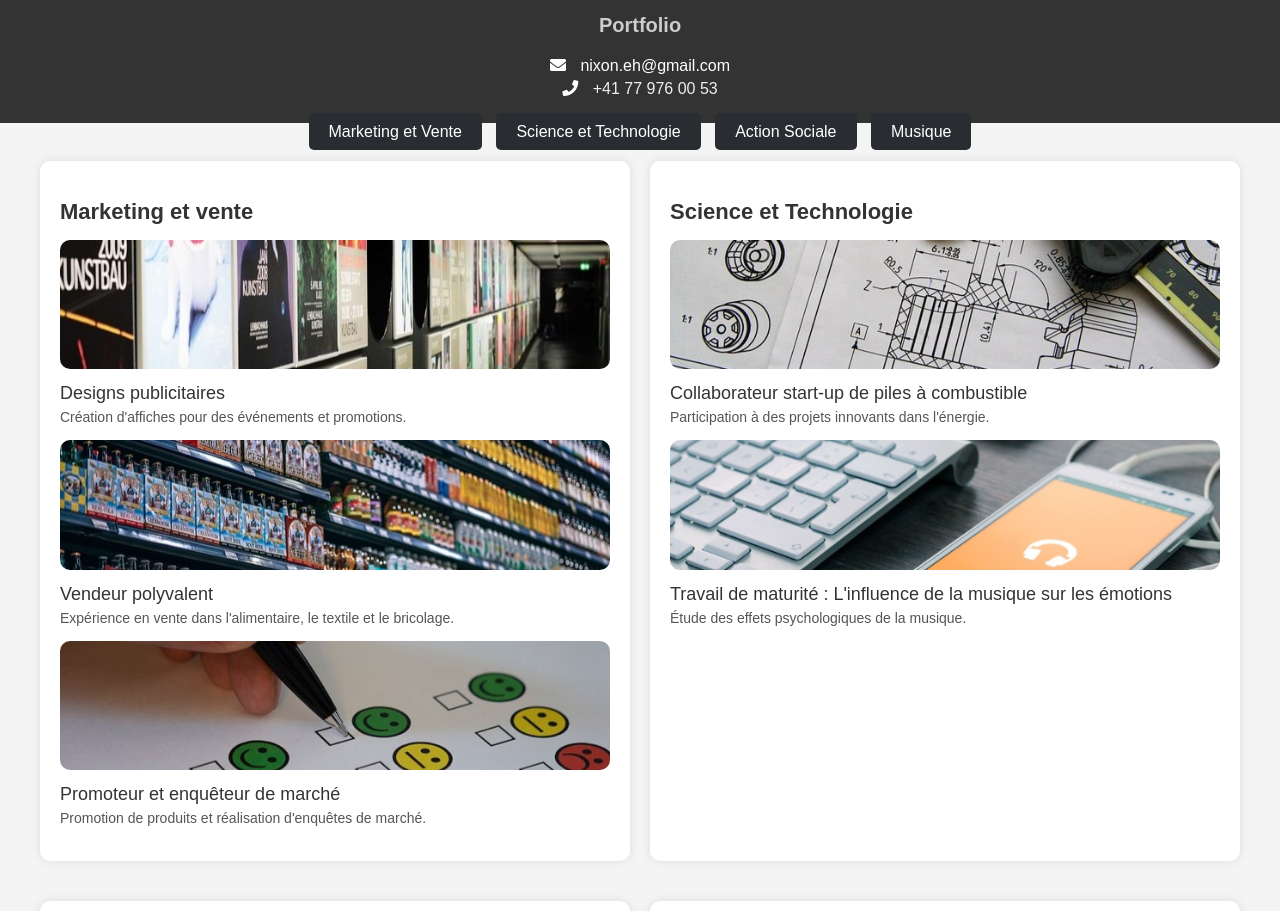
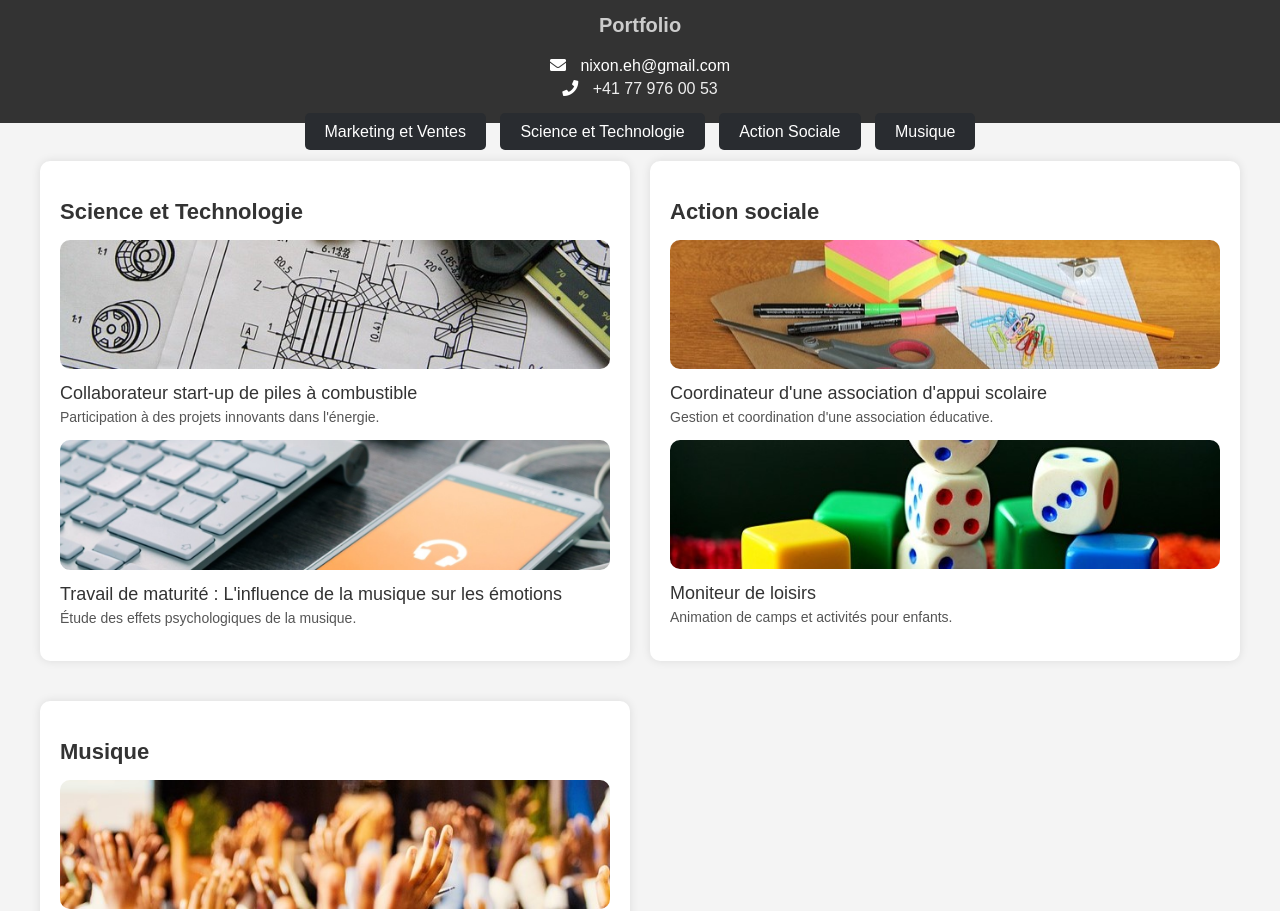
Before and after one commit to nestupinanherrera/my-portfolio, a plain HTML site: page index.html in a window 1280 px wide. Shown: the part 81-992 px from the top of the page. Drawn offline with Linux system fonts and the light colour scheme.

Commit message:
ventes changement test

```diff
--- a/index.html
+++ b/index.html
@@ -27,7 +27,7 @@
     </header>
     <!-- Boutons de navigation -->
     <div class="nav-categories">
-        <a href="#marketing" class="nav-btn">Marketing et Vente</a>
+        <a href="#marketing" class="nav-btn">Marketing et Ventes</a>
         <a href="#science" class="nav-btn">Science et Technologie</a>
         <a href="#social" class="nav-btn">Action Sociale</a>
         <a href="#music" class="nav-btn">Musique</a>
@@ -35,38 +35,7 @@
 
     <div class="grid-container">
 
-        <!-- Compétence 1: Marketing et Vente -->
-        <div id="marketing" class="competence">
-            <h2>Marketing et vente</h2>
-            <div class="project">
-                <img src="images/affiches_publicitaires.jpg" alt="Affiches publicitaires">
-                <div class="project-title">Designs publicitaires</div>
-                <div class="project-description">Création d'affiches pour des événements et promotions.</div>
-                <div class="project-more-info">
-                    <strong>Références :</strong> <a href="projets-design.html" class="voir-projets">Voir projets</a>
-                    <br>
-                    <strong>Informations :</strong> Ces affiches ont été diffusées dans des écoles locales et des événements.
-                </div>
-            </div>
-            <div class="project">
-                <img src="images/vendeur_polyvalent.jpg" alt="Vendeur polyvalent">
-                <div class="project-title">Vendeur polyvalent</div>
-                <div class="project-description">Expérience en vente dans l'alimentaire, le textile et le bricolage.</div>
-                <div class="project-more-info">
-                    <strong>Références :</strong> Travail pour: <img src="images/logos-vente.jpg" alt="Logos-vente"> <br>
-                    <strong>Informations :</strong> Expérience pratique dans l'accueil client et la gestion des stocks.
-                </div>
-            </div>
-            <div class="project">
-                <img src="images/survey-7046888_640.jpg" alt="Promoteur et enquêteur de marché">
-                <div class="project-title">Promoteur et enquêteur de marché</div>
-                <div class="project-description">Promotion de produits et réalisation d'enquêtes de marché.</div>
-                <div class="project-more-info">
-                    <strong>Références :</strong> Travail pour: <img src="images/logo-enquete.jpg" alt="Logos enquêteur de marché"><br>
-                    <strong>Informations :</strong> Conduite d'enquêtes de satisfaction client et promotion d'articles pour analyse de marché.
-                </div>
-            </div>
-        </div>
+
 
         <!-- Compétence 2: Travaux scientifiques -->
         <div class="competence">
@@ -147,6 +116,8 @@
             </div>
 
 
+
+
         </div>
 
     </
```
